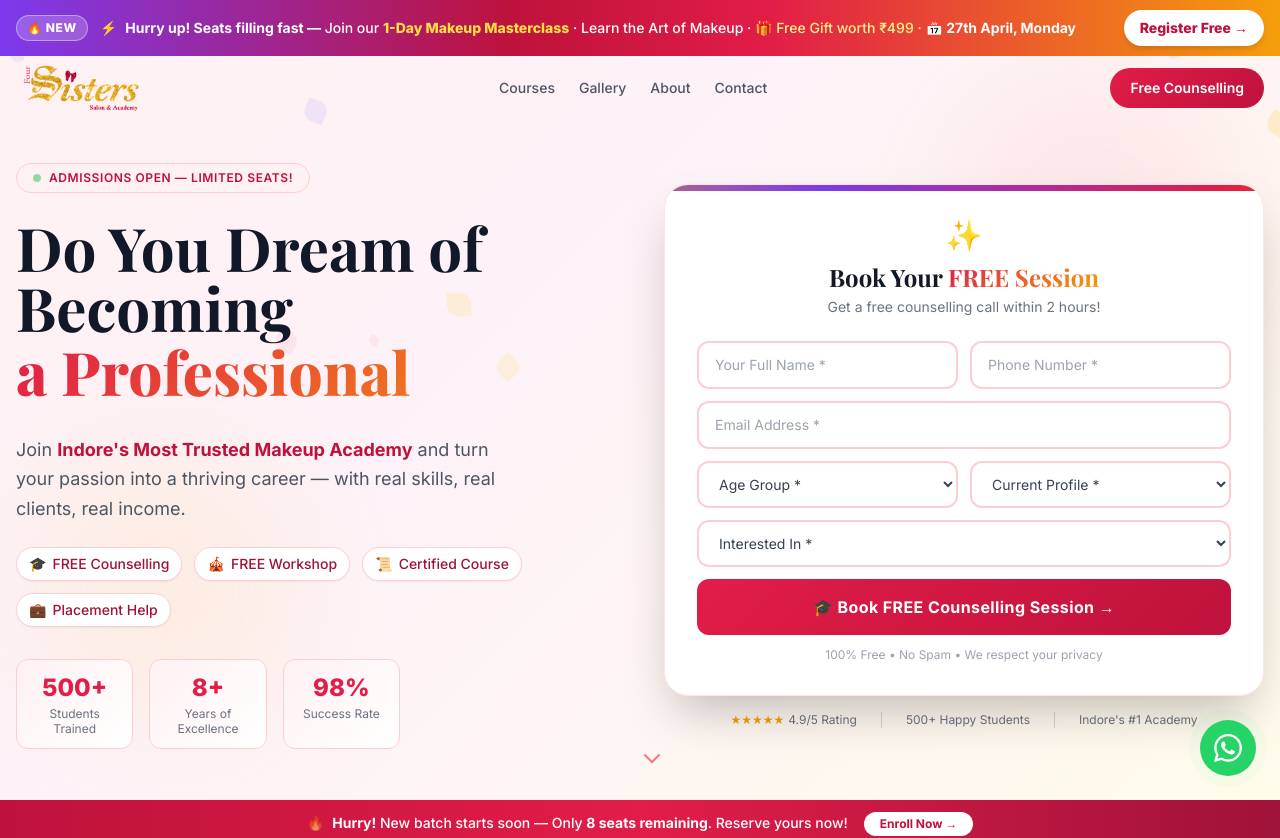
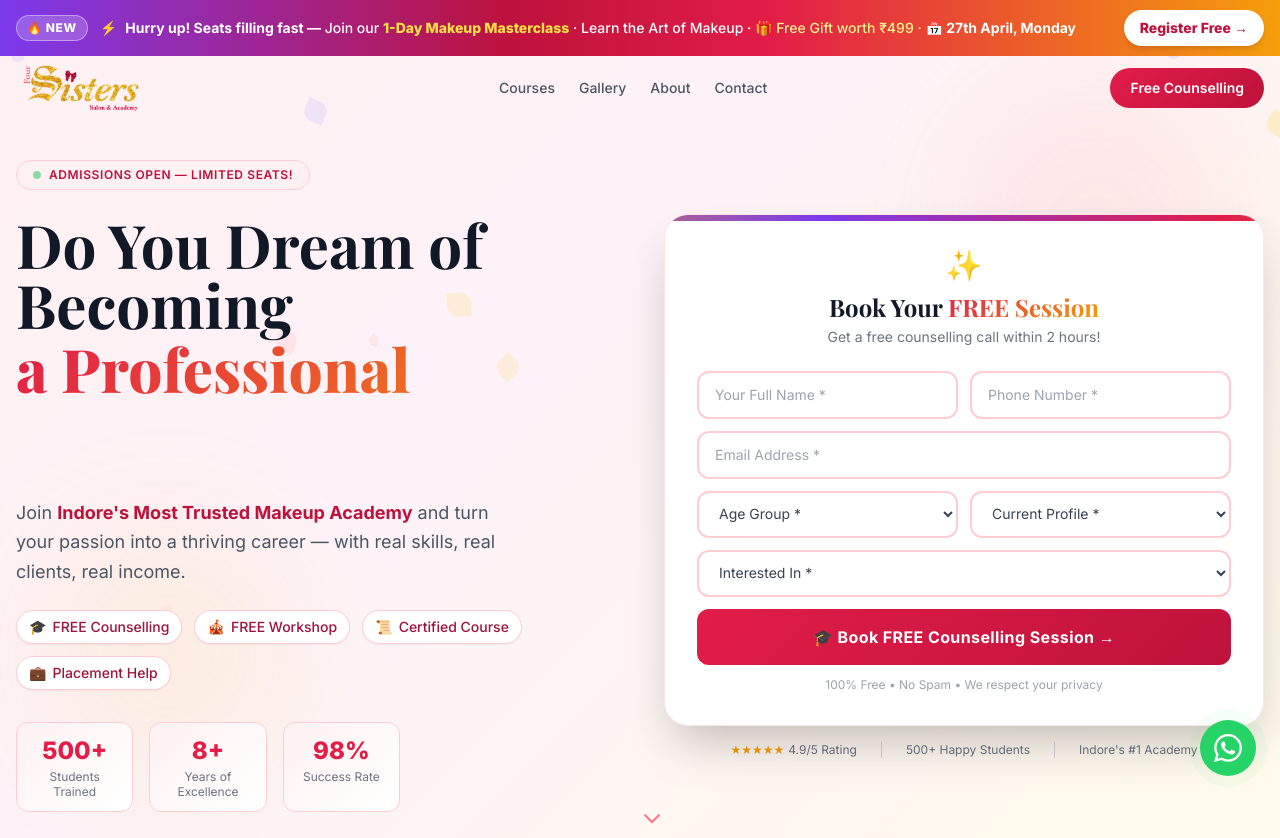
Before and after one commit to hritikd3/four-sisters-academy-main, a React (Vite) app: page / in a window 1280 px wide. Shown: the top 838 px of the page. Built offline with nearby package versions, Linux system fonts and the light colour scheme; a web font is replaced by a local one.

Commit message:
height adjustment for the hero section

```diff
--- a/src/App.jsx
+++ b/src/App.jsx
@@ -676,7 +676,7 @@ export default function App() {
               {/* Main headline */}
               <h1 className="font-display text-4xl md:text-5xl lg:text-5xl xl:text-6xl font-bold leading-tight text-gray-900 mb-4">
                 Do You Dream of Becoming{' '}
-                <span className="typewriter-cursor text-gradient-rose font-extrabold block mt-1 min-h-[1.3em]">
+                <span className="typewriter-cursor text-gradient-rose font-extrabold block mt-1 min-h-[3.2em] sm:min-h-[2.4em] lg:min-h-[2.4em]">
                   {dynamicText}
                 </span>
               </h1>
```
